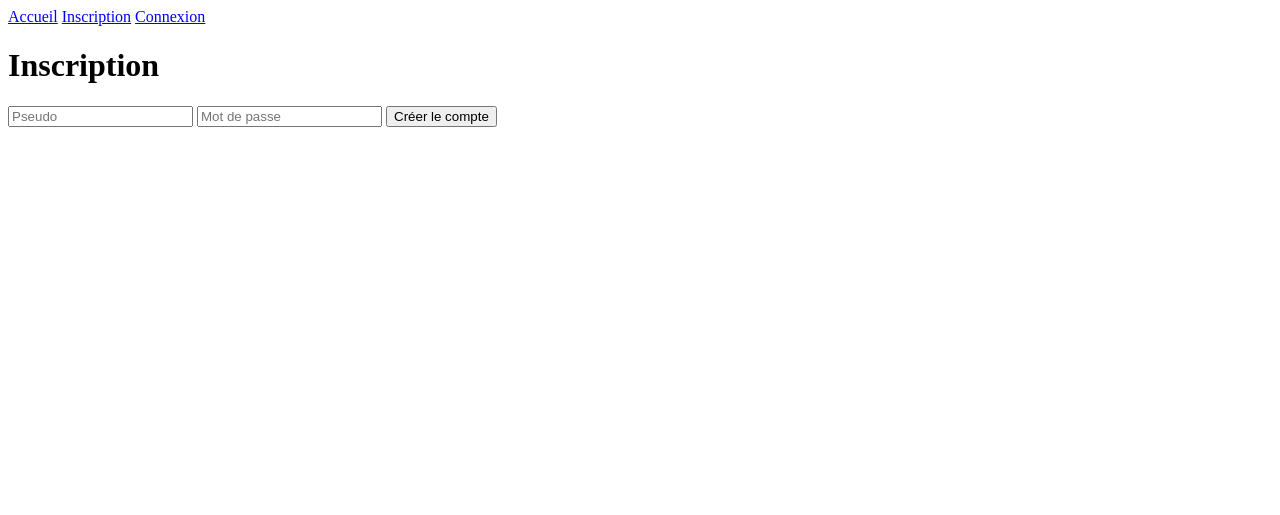
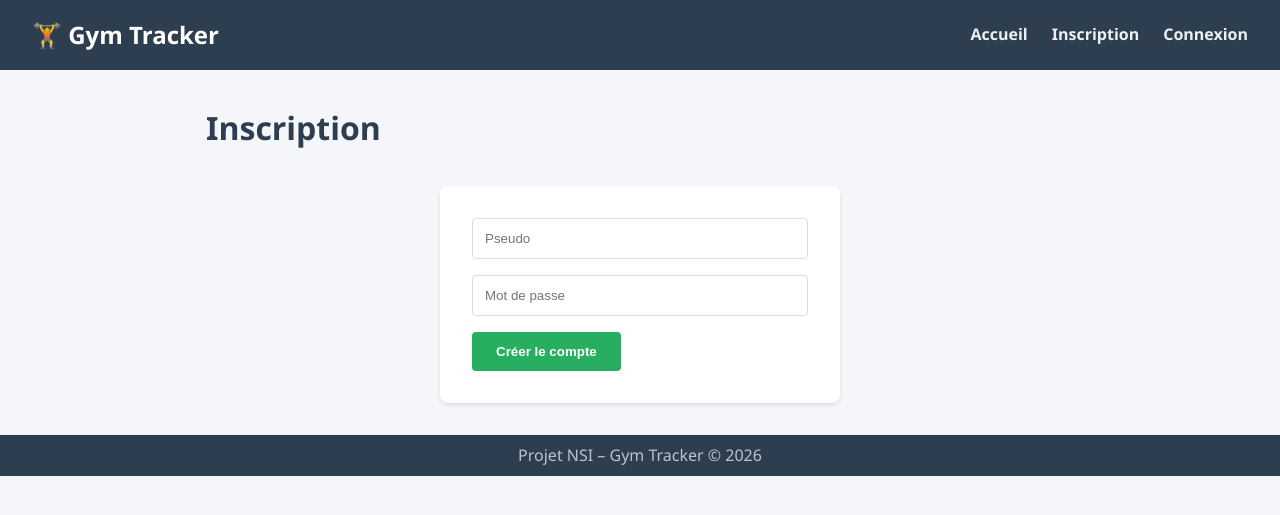
Before and after one commit to reibelbenjamin6-dev/projetNSI-gym, a Flask app: page /register in a window 1280 px wide. Shown: the top 515 px of the page. Run offline with Flask 3, Linux system fonts and the light colour scheme.

Commit message:
Création du style CSS global et mise à jour de base.html

```diff
--- /dev/null
+++ b/static/css/style.css
@@ -0,0 +1,188 @@
+/* Reset de base */
+* {
+    margin: 0;
+    padding: 0;
+    box-sizing: border-box;
+}
+
+body {
+    font-family: 'Segoe UI', Tahoma, Geneva, Verdana, sans-serif;
+    background-color: #f5f6fa;
+    color: #2c3e50;
+    line-height: 1.6;
+}
+
+/* Header */
+header {
+    background-color: #2c3e50;
+    color: white;
+    padding: 1rem 2rem;
+    display: flex;
+    justify-content: space-between;
+    align-items: center;
+}
+
+header h1 {
+    margin: 0;
+    font-size: 1.5rem;
+}
+
+/* Navigation */
+nav {
+    display: flex;
+    gap: 1.5rem;
+    align-items: center;
+}
+
+nav a {
+    color: #ecf0f1;
+    text-decoration: none;
+    font-weight: bold;
+}
+
+nav a:hover {
+    color: #f39c12;
+}
+
+/* Contenu principal */
+main {
+    max-width: 900px;
+    margin: 2rem auto;
+    padding: 0 1rem;
+}
+
+h1, h2 {
+    margin-bottom: 1rem;
+}
+
+/* Formulaires */
+form {
+    background: white;
+    padding: 2rem;
+    border-radius: 8px;
+    box-shadow: 0 2px 4px rgba(0,0,0,0.1);
+    max-width: 400px;
+    margin: 2rem auto;
+}
+
+input {
+    display: block;
+    width: 100%;
+    padding: 0.75rem;
+    margin-bottom: 1rem;
+    border: 1px solid #ddd;
+    border-radius: 4px;
+}
+
+button {
+    background-color: #27ae60;
+    color: white;
+    padding: 0.75rem 1.5rem;
+    border: none;
+    border-radius: 4px;
+    cursor: pointer;
+    font-weight: bold;
+}
+
+button:hover {
+    background-color: #219a52;
+}
+
+/* Footer */
+footer {
+    background-color: #2c3e50;
+    color: #bdc3c7;
+    text-align: center;
+    padding: 0.5rem;
+    margin-top: 2rem;
+}
+
+/* Messages flash */
+.flash-messages {
+    max-width: 400px;
+    margin: 1rem auto;
+}
+.flash-message {
+    background: #e74c3c;
+    color: white;
+    padding: 0.75rem;
+    border-radius: 4px;
+    margin-bottom: 0.5rem;
+}
+
+/* Hero section (page d'accueil) */
+.hero {
+    text-align: center;
+    padding: 3rem 1rem;
+}
+.hero h2 {
+    font-size: 2rem;
+    margin-bottom: 0.5rem;
+}
+.hero p {
+    font-size: 1.2rem;
+    color: #7f8c8d;
+    margin-bottom: 2rem;
+}
+
+/* Boutons */
+.btn {
+    display: inline-block;
+    padding: 0.75rem 1.5rem;
+    margin: 0 0.5rem;
+    border-radius: 4px;
+    text-decoration: none;
+    font-weight: bold;
+}
+.btn-green {
+    background-color: #27ae60;
+    color: white;
+}
+.btn-green:hover {
+    background-color: #219a52;
+}
+.btn-outline {
+    background: transparent;
+    border: 2px solid #2c3e50;
+    color: #2c3e50;
+}
+.btn-outline:hover {
+    background: #2c3e50;
+    color: white;
+}
+
+/* Conteneur de formulaire */
+.form-container {
+    max-width: 400px;
+    margin: 2rem auto;
+}
+.switch-link {
+    text-align: center;
+    margin-top: 1rem;
+}
+
+/* Grille d'exercices */
+.exercise-grid {
+    display: grid;
+    grid-template-columns: repeat(auto-fill, minmax(200px, 1fr));
+    gap: 1rem;
+    margin: 1.5rem 0;
+}
+.exercise-card {
+    background: white;
+    padding: 1.5rem;
+    border-radius: 8px;
+    box-shadow: 0 2px 5px rgba(0,0,0,0.1);
+    text-align: center;
+}
+.exercise-card h4 {
+    margin-bottom: 0.5rem;
+    color: #2c3e50;
+}
+.muscle {
+    background: #ecf0f1;
+    color: #2c3e50;
+    padding: 0.25rem 0.75rem;
+    border-radius: 20px;
+    font-size: 0.85rem;
+}
--- a/templates/base.html
+++ b/templates/base.html
@@ -2,13 +2,15 @@
 <html lang="fr">
 <head>
     <meta charset="UTF-8">
-    <title>Gym Tracker</title>
+    <meta name="viewport" content="width=device-width, initial-scale=1.0">
+    <title>{% block title %}Gym Tracker{% endblock %}</title>
+    <link rel="stylesheet" href="{{ url_for('static', filename='css/style.css') }}">
 </head>
 <body>
-
+    <header>
+        <h1>🏋️ Gym Tracker</h1>
         <nav>
             <a href="{{ url_for('home') }}">Accueil</a>
-
             {% if current_user.is_authenticated %}
                 <a href="{{ url_for('dashboard') }}">Dashboard</a>
                 <a href="{{ url_for('logout') }}">Déconnexion</a>
@@ -17,8 +19,24 @@
                 <a href="{{ url_for('login') }}">Connexion</a>
             {% endif %}
         </nav>
+    </header>
+
+    <main>
+        {% with messages = get_flashed_messages() %}
+            {% if messages %}
+                <div class="flash-messages">
+                    {% for msg in messages %}
+                        <p class="flash-message">{{ msg }}</p>
+                    {% endfor %}
+                </div>
+            {% endif %}
+        {% endwith %}
 
         {% block content %}{% endblock %}
+    </main>
 
+    <footer>
+        <p>Projet NSI – Gym Tracker &copy; 2026</p>
+    </footer>
 </body>
 </html>
```
Lines whose indentation alone changed are shown as unchanged.
